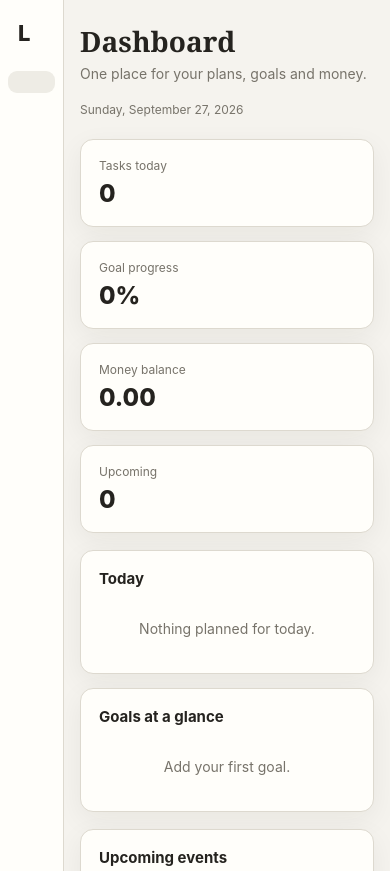
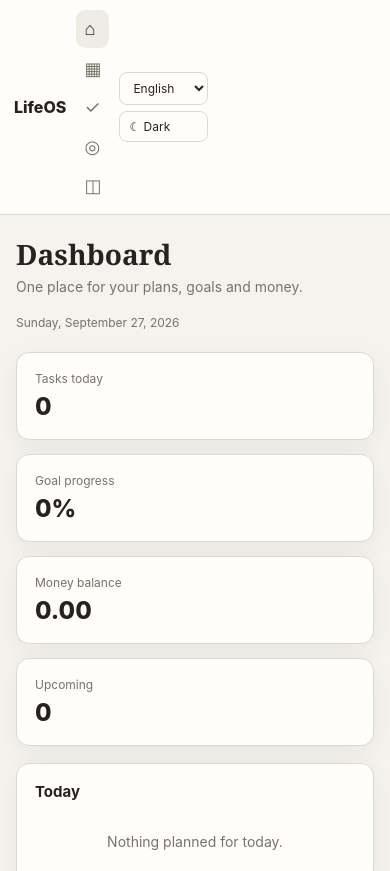
Before and after one commit to cinousel-spec/lifeOS, a plain HTML site: page index.html in a window 390 px wide. Shown: the top 871 px of the page. Drawn offline with Linux system fonts and the light colour scheme.

Commit message:
Add files via upload

```diff
--- a/index.html
+++ b/index.html
@@ -11,11 +11,11 @@
 <aside class="sidebar">
   <div class="logo" id="logoText">LifeOS<small id="tagText">plan · goals · money</small></div>
   <div class="navcol">
-    <button class="active" data-view="dashboard" data-i="navDash">⌂ Dashboard</button>
-    <button data-view="calendar" data-i="navCal">▦ Calendar</button>
-    <button data-view="tasks" data-i="navPlanner">✓ Planner</button>
-    <button data-view="goals" data-i="navGoals">◎ Goals</button>
-    <button data-view="money" data-i="navMoney">◫ Money</button>
+    <button class="active" data-view="dashboard"><span class="nicon" aria-hidden="true">⌂</span><span class="nlabel" data-i="navDash">Dashboard</span></button>
+    <button data-view="calendar"><span class="nicon" aria-hidden="true">▦</span><span class="nlabel" data-i="navCal">Calendar</span></button>
+    <button data-view="tasks"><span class="nicon" aria-hidden="true">✓</span><span class="nlabel" data-i="navPlanner">Planner</span></button>
+    <button data-view="goals"><span class="nicon" aria-hidden="true">◎</span><span class="nlabel" data-i="navGoals">Goals</span></button>
+    <button data-view="money"><span class="nicon" aria-hidden="true">◫</span><span class="nlabel" data-i="navMoney">Money</span></button>
   </div>
   <div class="sidetools">
     <select id="langSelect" aria-label="Language">
--- a/styles.css
+++ b/styles.css
@@ -17,8 +17,9 @@ button{cursor:pointer}
 .logo{font-size:22px;font-weight:800;padding:0 10px 25px;padding-top:env(safe-area-inset-top,0px)}
 .logo small{display:block;color:var(--muted);font-size:11px;font-weight:500;margin-top:3px}
 .navcol{display:grid;gap:4px}
-.navcol button{border:0;background:none;text-align:left;padding:11px 12px;border-radius:9px;color:var(--muted);font-size:14px}
+.navcol button{display:flex;align-items:center;gap:8px;border:0;background:none;text-align:left;padding:11px 12px;border-radius:9px;color:var(--muted);font-size:14px;white-space:nowrap}
 .navcol button:hover,.navcol button.active{background:var(--panel2);color:var(--text);font-weight:700}
+.nicon{font-size:15px;flex:0 0 auto}
 .sidetools{display:grid;gap:7px;margin-top:30px}
 .sidetools select,.themebtn{width:100%;border:1px solid var(--line);background:var(--panel);color:var(--text);padding:8px 9px;border-radius:8px;text-align:left}
 .sidenote{color:var(--muted);font-size:11px;margin-top:20px;padding:0 10px}
@@ -84,4 +85,20 @@ input:focus,select:focus,button:focus-visible{outline:2px solid var(--accent);ou
 html[dir="rtl"] body{font-family:Tahoma,Arial,sans-serif}
 html[dir="rtl"] .sidebar{border-right:0;border-left:1px solid var(--line)}
 html[dir="rtl"] .navcol button{text-align:right}
-@media(max-width:850px){.sidebar{width:64px;padding:20px 8px}.logo{font-size:0}.logo::before{content:'L';font-size:22px;color:var(--text)}.logo small{display:none}.navcol button{font-size:0;text-align:center}.sidetools{display:none}.sidenote{display:none}main{padding:22px 16px}}
+@media(max-width:850px){
+  .app{flex-direction:column}
+  .sidebar{width:100%;display:flex;flex-wrap:nowrap;align-items:center;gap:10px;padding:calc(10px + env(safe-area-inset-top,0px)) 14px 10px;border-right:0;border-bottom:1px solid var(--line);position:sticky;top:0;z-index:5;overflow-x:auto}
+  .logo{padding:0;font-size:16px;flex:0 0 auto}
+  .logo small{display:none}
+  .navcol{flex-direction:row;flex:0 0 auto;gap:2px}
+  .navcol button{padding:8px 10px;font-size:13px}
+  .sidetools{flex-direction:row;margin-top:0;gap:6px;flex:0 0 auto;width:auto}
+  .sidetools select,.themebtn{width:auto;padding:7px 9px;font-size:12px;white-space:nowrap}
+  .sidenote{display:none}
+  main{padding:20px 16px calc(40px + env(safe-area-inset-bottom,0px))}
+}
+@media(max-width:560px){
+  .navcol button .nlabel{display:none}
+  .navcol button{padding:8px}
+  .nicon{font-size:18px}
+}
```
